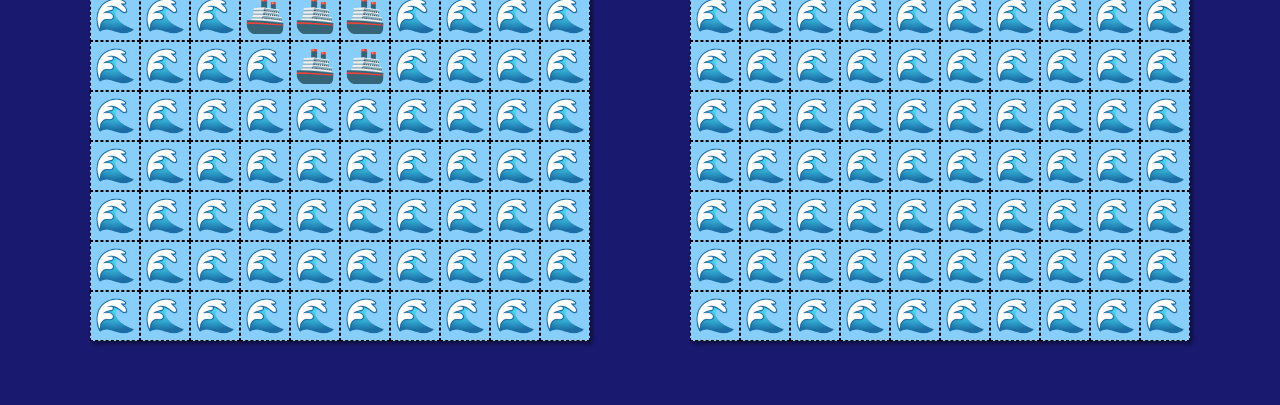
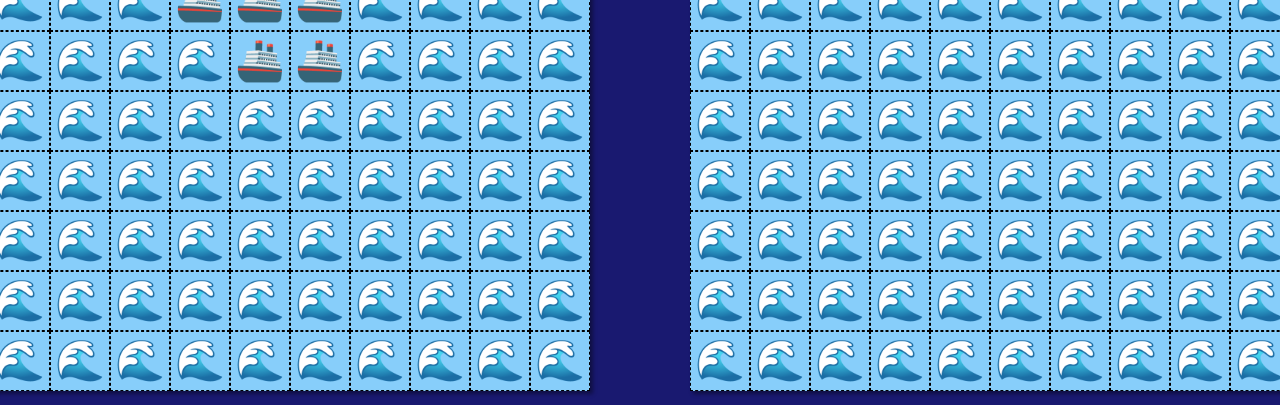
Before and after one commit to RichardGabelman/battleship, a website built with webpack: page src/template.html in a window 1280 px wide. Shown: the part 395-800 px from the top of the page. Built offline with nearby package versions, Linux system fonts and the light colour scheme.

Commit message:
Change board size & miss emoji

```diff
--- a/src/modules/gameboard.js
+++ b/src/modules/gameboard.js
@@ -4,7 +4,7 @@ export const BOARD_SIZE = 10;
 export const SHIP_EMOJI = "🚢";
 export const EMPTY_SPACE_EMOJI = "🌊";
 export const DAMAGED_SHIP_EMOJI = "💥";
-export const MISS_EMOJI = "💦";
+export const MISS_EMOJI = "💨";
 
 export class Gameboard {
   // Tile options:
--- a/src/styles.css
+++ b/src/styles.css
@@ -6,7 +6,7 @@
 
 :root {
   --boardSize: 10;
-  --gameBoardSize: 500;
+  --gameBoardSize: 600;
 }
 
 html, body {
```
